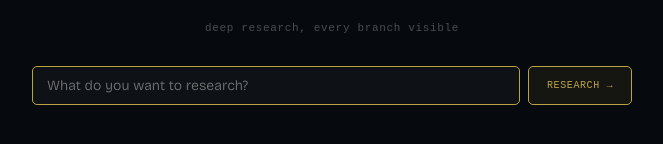
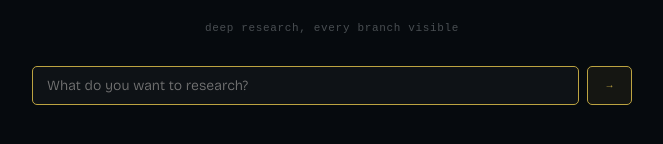
Before and after one commit to anselmlong/bonsai, a Next.js app in the folder frontend/: page / in a window 1280 px wide. Shown: the part 364-508 px from the top of the page, without its empty margins (308-971 px from the left). Built offline with nearby package versions, Linux system fonts and the light colour scheme; no server answers; a web font is replaced by a local one.

Commit message:
feat: extract QueryInput component, add nav search bar

```diff
--- a/frontend/app/page.module.css
+++ b/frontend/app/page.module.css
@@ -2,8 +2,3 @@
 .logo { font-size: 32px; font-weight: 600; letter-spacing: -.03em; }
 .logo span { color: var(--amber); }
 .sub { font-family: var(--ff-mono); font-size: 11px; color: var(--text-3); letter-spacing: .06em; margin-bottom: 16px; }
-.form { display: flex; gap: 8px; width: 100%; max-width: 600px; }
-.input { flex: 1; background: var(--surface); border: 1px solid var(--border); border-radius: 5px; padding: 10px 14px; font-family: var(--ff-ui); font-size: 14px; font-weight: 300; color: var(--text); outline: none; }
-.input:focus { border-color: var(--amber); }
-.btn { padding: 10px 18px; background: var(--amber-dim2); border: 1px solid var(--amber); border-radius: 5px; font-family: var(--ff-mono); font-size: 10px; color: var(--amber); letter-spacing: .06em; white-space: nowrap; }
-.btn:disabled { opacity: .5; cursor: not-allowed; }
--- a/frontend/app/page.tsx
+++ b/frontend/app/page.tsx
@@ -1,44 +1,12 @@
-"use client";
-import { useState } from "react";
-import { useRouter } from "next/navigation";
+import { QueryInput } from "@/components/QueryInput";
 import styles from "./page.module.css";
 
-const API_BASE = process.env.NEXT_PUBLIC_API_URL ?? "http://localhost:8000";
-
 export default function HomePage() {
-  const [query, setQuery] = useState("");
-  const [loading, setLoading] = useState(false);
-  const router = useRouter();
-
-  const handleSubmit = async (e: { preventDefault(): void }) => {
-    e.preventDefault();
-    if (!query.trim()) return;
-    setLoading(true);
-    const res = await fetch(`${API_BASE}/research`, {
-      method: "POST",
-      headers: { "Content-Type": "application/json" },
-      body: JSON.stringify({ query }),
-    });
-    const { job_id } = await res.json();
-    router.push(`/research/${job_id}`);
-  };
-
   return (
     <main className={styles.main}>
       <h1 className={styles.logo}>b<span>o</span>nsai</h1>
       <p className={styles.sub}>deep research, every branch visible</p>
-      <form className={styles.form} onSubmit={handleSubmit}>
-        <input
-          className={styles.input}
-          value={query}
-          onChange={(e) => setQuery(e.target.value)}
-          placeholder="What do you want to research?"
-          autoFocus
-        />
-        <button className={styles.btn} type="submit" disabled={loading}>
-          {loading ? "starting…" : "RESEARCH →"}
-        </button>
-      </form>
+      <QueryInput variant="hero" />
     </main>
   );
 }
--- /dev/null
+++ b/frontend/components/QueryInput.module.css
@@ -0,0 +1,56 @@
+.form { display: flex; gap: 8px; }
+
+/* Hero */
+.formHero { width: 100%; max-width: 600px; }
+.inputHero {
+  flex: 1;
+  background: var(--surface);
+  border: 1px solid var(--border);
+  border-radius: 5px;
+  padding: 10px 14px;
+  font-family: var(--ff-ui);
+  font-size: 14px;
+  font-weight: 300;
+  color: var(--text);
+  outline: none;
+}
+.inputHero:focus { border-color: var(--amber); }
+.btnHero {
+  padding: 10px 18px;
+  background: var(--amber-dim2);
+  border: 1px solid var(--amber);
+  border-radius: 5px;
+  font-family: var(--ff-mono);
+  font-size: 10px;
+  color: var(--amber);
+  letter-spacing: .06em;
+  white-space: nowrap;
+}
+
+/* Nav */
+.formNav { align-items: center; }
+.inputNav {
+  width: 220px;
+  background: transparent;
+  border: 1px solid var(--border);
+  border-radius: 4px;
+  padding: 4px 10px;
+  font-family: var(--ff-ui);
+  font-size: 12px;
+  font-weight: 300;
+  color: var(--text);
+  outline: none;
+}
+.inputNav:focus { border-color: var(--amber); }
+.btnNav {
+  padding: 4px 10px;
+  background: transparent;
+  border: 1px solid var(--border-2);
+  border-radius: 4px;
+  font-family: var(--ff-mono);
+  font-size: 10px;
+  color: var(--text-2);
+}
+.btnNav:hover { border-color: var(--amber); color: var(--amber); }
+
+.btn:disabled { opacity: .5; cursor: not-allowed; }
--- /dev/null
+++ b/frontend/components/QueryInput.tsx
@@ -0,0 +1,53 @@
+"use client";
+import { useState } from "react";
+import { useRouter } from "next/navigation";
+import styles from "./QueryInput.module.css";
+
+const API_BASE = process.env.NEXT_PUBLIC_API_URL ?? "http://localhost:8000";
+
+interface QueryInputProps {
+  variant: "hero" | "nav";
+}
+
+export function QueryInput({ variant }: QueryInputProps) {
+  const [query, setQuery] = useState("");
+  const [loading, setLoading] = useState(false);
+  const router = useRouter();
+
+  const handleSubmit = async (e: { preventDefault(): void }) => {
+    e.preventDefault();
+    if (!query.trim()) return;
+    setLoading(true);
+    const res = await fetch(`${API_BASE}/research`, {
+      method: "POST",
+      headers: { "Content-Type": "application/json" },
+      body: JSON.stringify({ query }),
+    });
+    const { job_id } = await res.json();
+    router.push(`/research/${job_id}`);
+  };
+
+  const isNav = variant === "nav";
+
+  return (
+    <form
+      className={`${styles.form} ${isNav ? styles.formNav : styles.formHero}`}
+      onSubmit={handleSubmit}
+    >
+      <input
+        className={`${styles.input} ${isNav ? styles.inputNav : styles.inputHero}`}
+        value={query}
+        onChange={(e) => setQuery(e.target.value)}
+        placeholder={isNav ? "New research query…" : "What do you want to research?"}
+        autoFocus={!isNav}
+      />
+      <button
+        className={`${styles.btn} ${isNav ? styles.btnNav : styles.btnHero}`}
+        type="submit"
+        disabled={loading}
+      >
+        {loading ? "…" : "→"}
+      </button>
+    </form>
+  );
+}
--- a/frontend/components/ResearchTree.module.css
+++ b/frontend/components/ResearchTree.module.css
@@ -2,9 +2,7 @@
 .nav { display: flex; align-items: center; gap: 16px; padding: 0 16px; height: 40px; background: var(--surface); border-bottom: 1px solid var(--border); flex-shrink: 0; }
 .logo { font-weight: 600; font-size: 13px; letter-spacing: -.02em; }
 .logo span { color: var(--amber); }
-.navSep { width: 1px; height: 16px; background: var(--border-2); }
-.navLabel { font-family: var(--ff-mono); font-size: 10px; color: var(--text-3); letter-spacing: .05em; }
-.navSpacer { flex: 1; }
+.navSep { width: 1px; height: 16px; background: var(--border-2); }.navSpacer { flex: 1; }
 .toggle { display: flex; gap: 2px; }
 .toggleBtn { padding: 4px 10px; border-radius: 4px; font-family: var(--ff-mono); font-size: 10px; letter-spacing: .04em; border: 1px solid transparent; color: var(--text-3); background: transparent; }
 .toggleBtn.active { color: var(--text); background: var(--surface-2); border-color: var(--border-2); }
--- a/frontend/components/ResearchTree.tsx
+++ b/frontend/components/ResearchTree.tsx
@@ -6,6 +6,7 @@ import { useResearchTree } from "@/hooks/useResearchTree";
 import { TreePanel } from "./TreePanel";
 import { NodeDetail } from "./NodeDetail";
 import { StatusBar } from "./StatusBar";
+import { QueryInput } from "./QueryInput";
 import type { TreeNode } from "@/lib/types";
 import styles from "./ResearchTree.module.css";
 
@@ -35,7 +36,7 @@ export function ResearchTree({ jobId }: ResearchTreeProps) {
       <nav className={styles.nav}>
         <span className={styles.logo}>b<span>o</span>nsai</span>
         <span className={styles.navSep} />
-        <span className={styles.navLabel}>deep research</span>
+        <QueryInput variant="nav" />
         <div className={styles.navSpacer} />
         <div className={styles.toggle}>
           <button
```
